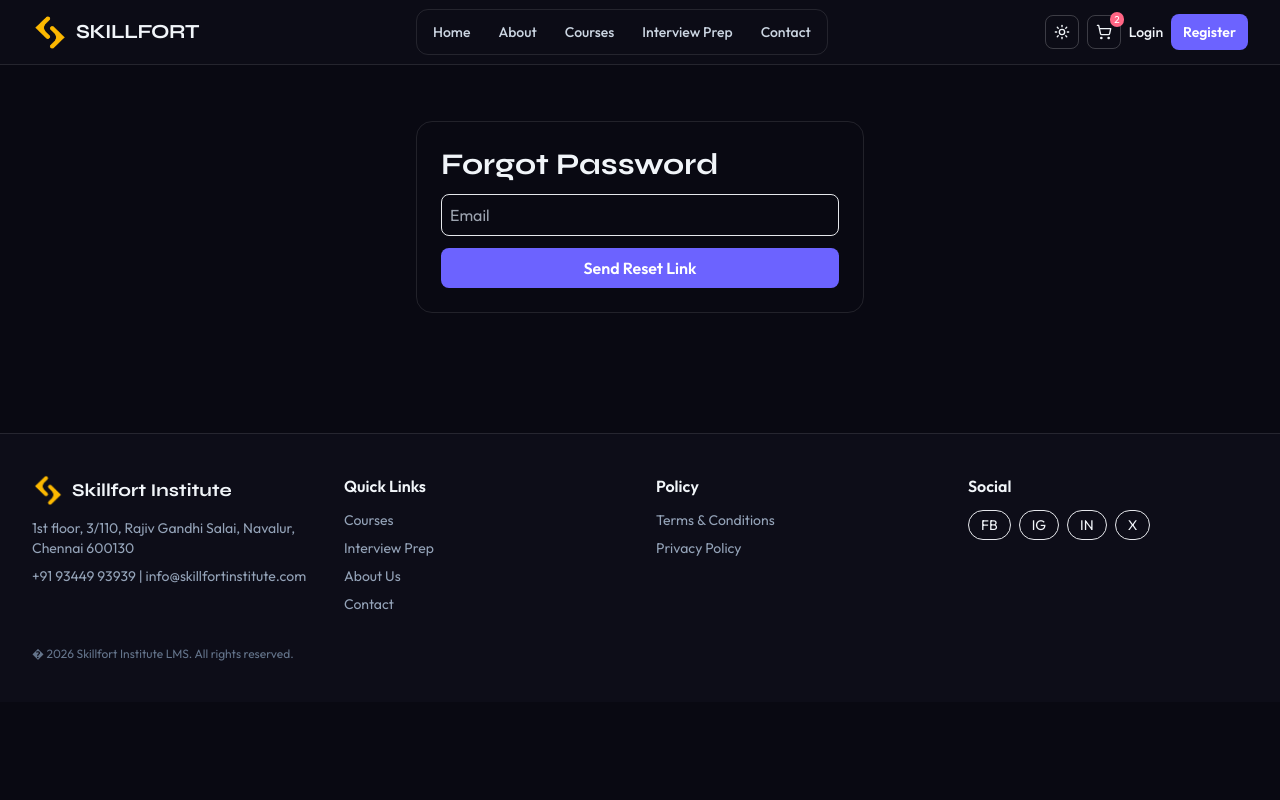
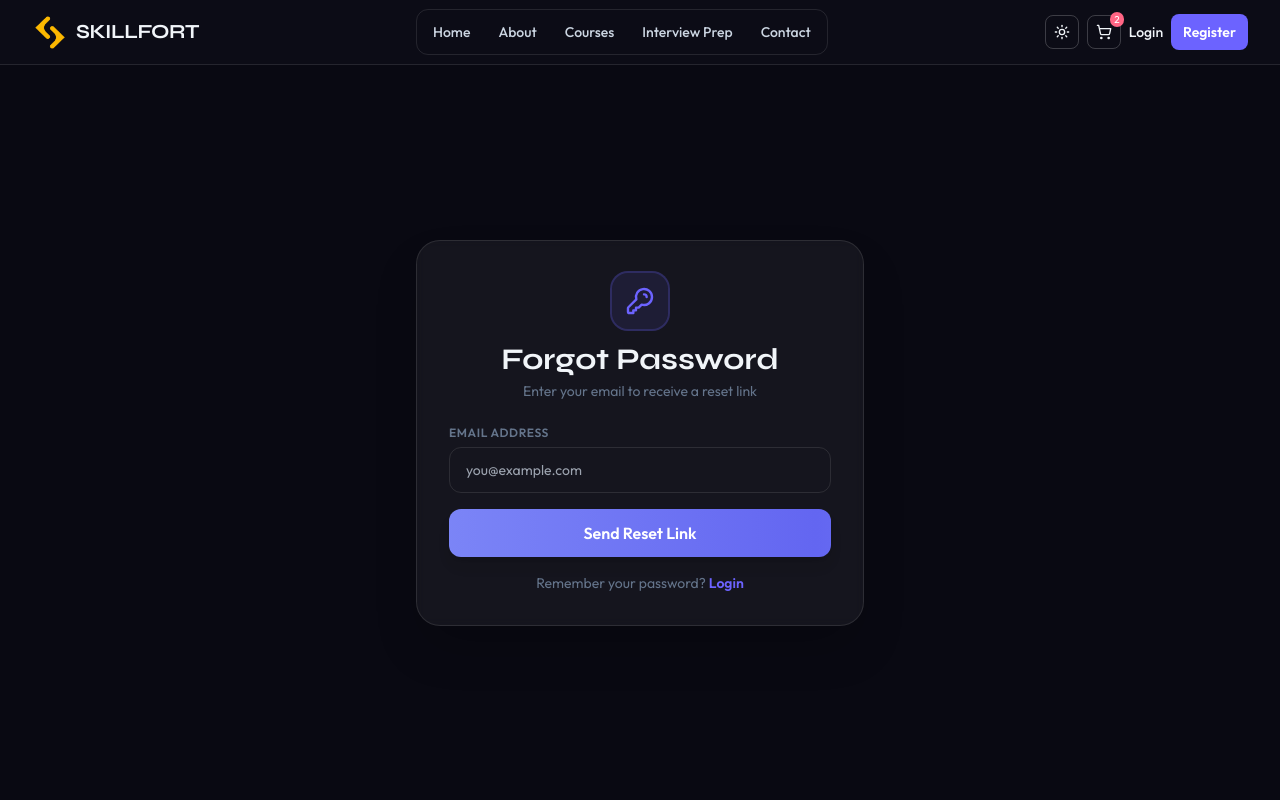
Before and after one commit to Kirubahar-Dev/skillfort-lms-frontend, a React (Vite) app: page /forgot-password in a window 1280 px wide. Shown: the top 800 px of the page. Built offline with nearby package versions, Linux system fonts and the light colour scheme; no server answers.

Commit message:
fix: forgot password page with loading state, sent confirmation, shimmer button

```diff
--- a/src/pages/public/ForgotPasswordPage.jsx
+++ b/src/pages/public/ForgotPasswordPage.jsx
@@ -1,27 +1,105 @@
 import { useState } from "react";
+import { Link } from "react-router-dom";
 import toast from "react-hot-toast";
 import { forgotPassword } from "../../services/authService";
 
 export default function ForgotPasswordPage() {
   const [email, setEmail] = useState("");
+  const [loading, setLoading] = useState(false);
+  const [sent, setSent] = useState(false);
 
   const submit = async (e) => {
     e.preventDefault();
+    setLoading(true);
     try {
       await forgotPassword(email);
-      toast.success("If your account exists, reset link was sent.");
-    } catch {
-      toast.error("Unable to process request");
+      setSent(true);
+      toast.success("Reset link sent! Check your inbox.");
+    } catch (err) {
+      const status = err?.response?.status;
+      if (status === 429) {
+        toast.error("Too many attempts. Wait a minute.");
+      } else {
+        toast.error("Unable to process request. Try again.");
+      }
+    } finally {
+      setLoading(false);
     }
   };
 
   return (
-    <div className="container-wide py-14">
-      <form onSubmit={submit} className="mx-auto max-w-md space-y-3 rounded-2xl border p-6 dark:border-white/10">
-        <h1 className="font-heading text-3xl font-bold">Forgot Password</h1>
-        <input type="email" className="w-full rounded-lg border p-2 bg-transparent" placeholder="Email" value={email} onChange={(e) => setEmail(e.target.value)} />
-        <button className="w-full rounded-lg bg-brand-primary py-2 font-semibold text-white">Send Reset Link</button>
-      </form>
+    <div className="flex min-h-[calc(100vh-64px)] items-center justify-center px-4">
+      <style>{`
+        @keyframes floatUp { from{opacity:0;transform:translateY(24px)} to{opacity:1;transform:translateY(0)} }
+        @keyframes shimmer { 0%{background-position:200% center} 100%{background-position:-200% center} }
+        .card-float { animation: floatUp 0.5s ease both; }
+        .btn-shimmer { background-size:200% auto; background-image:linear-gradient(90deg,#6366f1 0%,#818cf8 40%,#6366f1 100%); animation:shimmer 2.5s linear infinite; }
+        .btn-shimmer:hover { background-image:linear-gradient(90deg,#4f46e5 0%,#6366f1 100%); animation:none; }
+      `}</style>
+
+      <div className="card-float w-full max-w-md rounded-3xl border bg-white/5 p-8 shadow-2xl backdrop-blur-sm dark:border-white/10">
+        <div className="mb-6 text-center">
+          <div className="mx-auto mb-3 flex h-14 w-14 items-center justify-center rounded-2xl bg-brand-primary/10 ring-2 ring-brand-primary/30">
+            <svg className="h-8 w-8 text-brand-primary" fill="none" viewBox="0 0 24 24" stroke="currentColor" strokeWidth="1.8">
+              <path strokeLinecap="round" strokeLinejoin="round" d="M15 7a2 2 0 012 2m4 0a6 6 0 01-7.743 5.743L11 17H9v2H7v2H4a1 1 0 01-1-1v-2.586a1 1 0 01.293-.707l5.964-5.964A6 6 0 1121 9z"/>
+            </svg>
+          </div>
+          <h1 className="font-heading text-3xl font-bold">Forgot Password</h1>
+          <p className="mt-1 text-sm text-slate-500">Enter your email to receive a reset link</p>
+        </div>
+
+        {sent ? (
+          <div className="rounded-2xl border border-emerald-200 bg-emerald-50 p-6 text-center dark:border-emerald-800/30 dark:bg-emerald-900/10">
+            <p className="text-3xl mb-3">📬</p>
+            <h2 className="font-semibold text-emerald-700 dark:text-emerald-400">Check your inbox!</h2>
+            <p className="mt-2 text-sm text-slate-600 dark:text-slate-400">
+              We sent a password reset link to <strong>{email}</strong>.<br/>
+              The link expires in 1 hour.
+            </p>
+            <button
+              onClick={() => { setSent(false); setEmail(""); }}
+              className="mt-4 text-sm text-brand-primary hover:underline"
+            >
+              Try a different email
+            </button>
+          </div>
+        ) : (
+          <form onSubmit={submit} className="space-y-4">
+            <div>
+              <label className="mb-1.5 block text-xs font-semibold uppercase tracking-wider text-slate-500">Email Address</label>
+              <input
+                type="email"
+                required
+                placeholder="you@example.com"
+                className="w-full rounded-xl border border-slate-200 bg-transparent px-4 py-3 text-sm outline-none transition focus:border-brand-primary focus:ring-2 focus:ring-brand-primary/20 dark:border-white/10"
+                value={email}
+                onChange={e => setEmail(e.target.value)}
+              />
+            </div>
+
+            <button
+              type="submit"
+              disabled={loading}
+              className="btn-shimmer w-full rounded-xl py-3 font-semibold text-white shadow-lg transition disabled:opacity-60 flex items-center justify-center gap-2"
+            >
+              {loading ? (
+                <>
+                  <svg className="h-4 w-4 animate-spin" viewBox="0 0 24 24" fill="none">
+                    <circle className="opacity-25" cx="12" cy="12" r="10" stroke="white" strokeWidth="4"/>
+                    <path className="opacity-75" fill="white" d="M4 12a8 8 0 018-8v4a4 4 0 00-4 4H4z"/>
+                  </svg>
+                  Sending...
+                </>
+              ) : "Send Reset Link"}
+            </button>
+
+            <div className="text-center text-sm text-slate-500">
+              Remember your password?{" "}
+              <Link to="/login" className="font-semibold text-brand-primary hover:underline">Login</Link>
+            </div>
+          </form>
+        )}
+      </div>
     </div>
   );
 }
```
